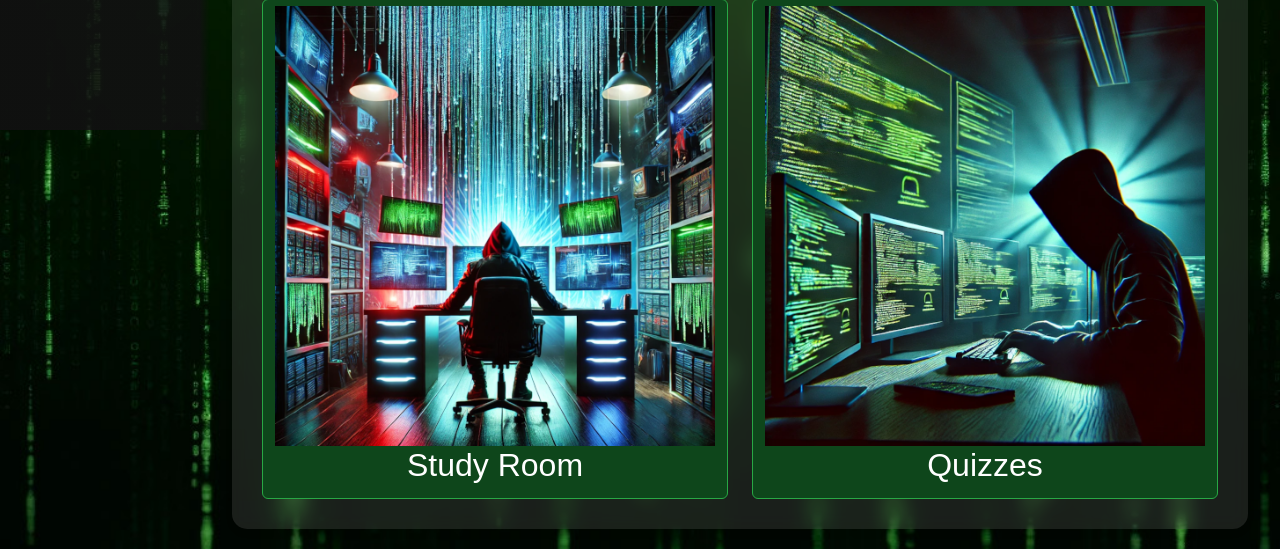
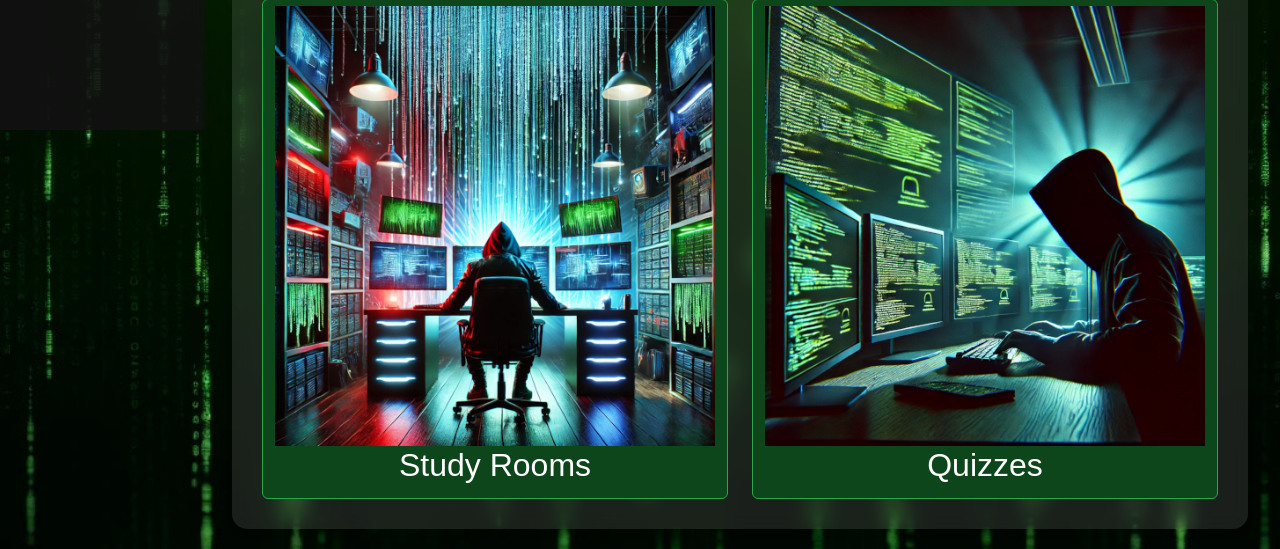
Before and after one commit to axewater/hackplanet, a Flask app: page /ctf in a window 1280 px wide. Shown: the part 670-1219 px from the top of the page. Run offline with Flask 3, Linux system fonts and the light colour scheme; data that the repository does not hold is empty; parts of the project's set-up code (start-up, migrations or seed data) failed here and were passed over; some libraries are stand-ins or nearby versions.

Commit message:
course styling

```diff
--- a/modules/templates/base.html
+++ b/modules/templates/base.html
@@ -44,7 +44,7 @@
         </div>
     </div>
     {% endif %}
-    <a href="/">
+    <a href="/ctf">
         {% if show_logo %}
             <div class="menu-logo-image">
                 <!-- Your CSS will apply here, displaying the logo -->
--- a/modules/templates/site/ctf.html
+++ b/modules/templates/site/ctf.html
@@ -36,7 +36,7 @@
             <div class="col-md-6">
                 <a href="{{ url_for('main.study_room') }}" class="btn btn-green btn-block">
                     <img src="{{ url_for('static', filename='/newstyle/study.png') }}" alt="Study Room" class="img-fluid">
-                    <h2>Study Room</h2>
+                    <h2>Study Rooms</h2>
                 </a>
             </div>
             <div class="col-md-6">
```
